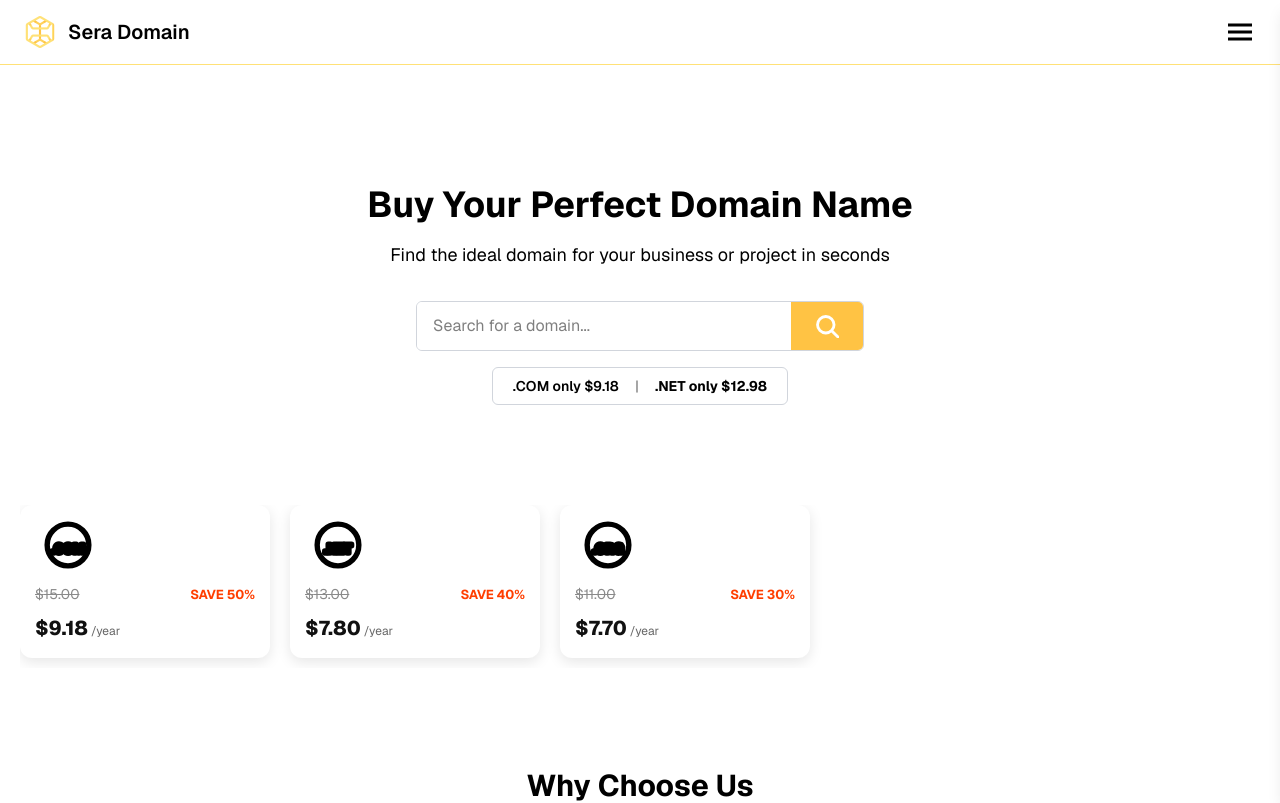
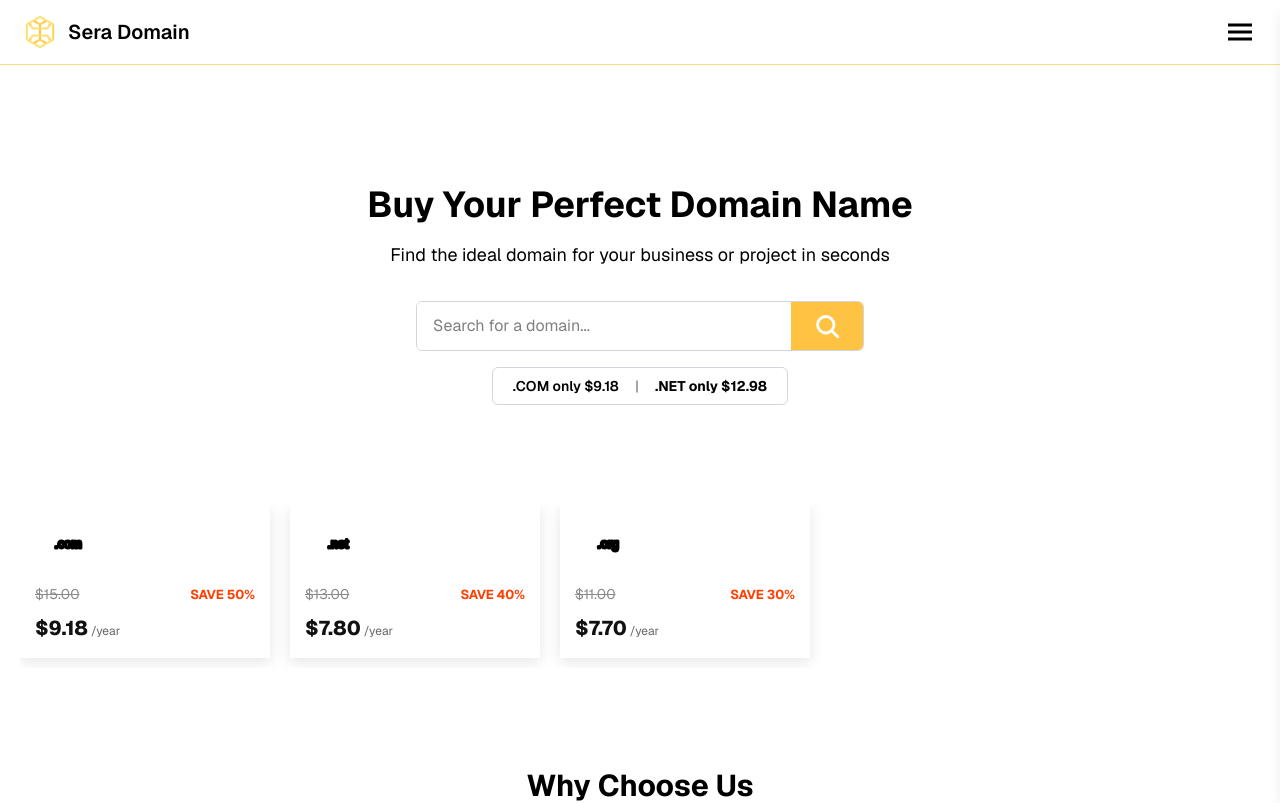
Before and after one commit to Parvez4560/seradomain, a Next.js app: page / in a window 1280 px wide. Shown: the top 803 px of the page. Built offline with nearby package versions, Linux system fonts and the light colour scheme.

Commit message:
New changes

```diff
--- a/components/TLDCard.css
+++ b/components/TLDCard.css
@@ -22,7 +22,6 @@
 .tld-card {
   flex: 0 0 250px;
   background-color: #ffffff;
-  border-radius: 12px;
   padding: 15px;
   box-shadow: 0 4px 14px rgba(0,0,0,0.1);
   transition: transform 0.25s ease,
--- a/components/icons/DotCom.tsx
+++ b/components/icons/DotCom.tsx
@@ -1,4 +1,3 @@
-// components/icons/DotCom.tsx
 import React from "react";
 
 export default function DotCom({ className }: { className?: string }) {
@@ -9,14 +8,20 @@ export default function DotCom({ className }: { className?: string }) {
       className={className}
       fill="none"
       stroke="currentColor"
-      strokeWidth={2.6}
+      strokeWidth={1.5}  // stroke পাতলা
       strokeLinecap="round"
       strokeLinejoin="round"
     >
-      {/* DotCom icon */}
-      <circle cx="12" cy="12" r="10" />
-      <text x="12" y="16" textAnchor="middle" fontSize="6" fontWeight="bold">
-        .COM
+      <text
+        x="12"
+        y="12"
+        textAnchor="middle"
+        dominantBaseline="middle"
+        fontSize="6"
+        fontWeight="300"      // মোটা না, চিকন
+        fontFamily="sans-serif"
+      >
+        .com   {/* ছোট হাতের লেখা */}
       </text>
     </svg>
   );
--- a/components/icons/DotNet.tsx
+++ b/components/icons/DotNet.tsx
@@ -1,4 +1,3 @@
-// components/icons/DotNet.tsx
 import React from "react";
 
 export default function DotNet({ className }: { className?: string }) {
@@ -9,14 +8,20 @@ export default function DotNet({ className }: { className?: string }) {
       className={className}
       fill="none"
       stroke="currentColor"
-      strokeWidth={2.6}
+      strokeWidth={1.5}
       strokeLinecap="round"
       strokeLinejoin="round"
     >
-      {/* DotNet icon */}
-      <circle cx="12" cy="12" r="10" />
-      <text x="12" y="16" textAnchor="middle" fontSize="6" fontWeight="bold">
-        .NET
+      <text
+        x="12"
+        y="12"
+        textAnchor="middle"
+        dominantBaseline="middle"
+        fontSize="6"
+        fontWeight="300"
+        fontFamily="sans-serif"
+      >
+        .net
       </text>
     </svg>
   );
--- a/components/icons/DotOrg.tsx
+++ b/components/icons/DotOrg.tsx
@@ -1,4 +1,3 @@
-// components/icons/DotOrg.tsx
 import React from "react";
 
 export default function DotOrg({ className }: { className?: string }) {
@@ -9,14 +8,20 @@ export default function DotOrg({ className }: { className?: string }) {
       className={className}
       fill="none"
       stroke="currentColor"
-      strokeWidth={2.6}
+      strokeWidth={1.5}
       strokeLinecap="round"
       strokeLinejoin="round"
     >
-      {/* DotOrg icon */}
-      <circle cx="12" cy="12" r="10" />
-      <text x="12" y="16" textAnchor="middle" fontSize="6" fontWeight="bold">
-        .ORG
+      <text
+        x="12"
+        y="12"
+        textAnchor="middle"
+        dominantBaseline="middle"
+        fontSize="6"
+        fontWeight="300"
+        fontFamily="sans-serif"
+      >
+        .org
       </text>
     </svg>
   );
```
Also changed, not shown: public/interface-icons/search.svg (deleted), public/interface-icons/shopping-cart-add.svg (deleted).
